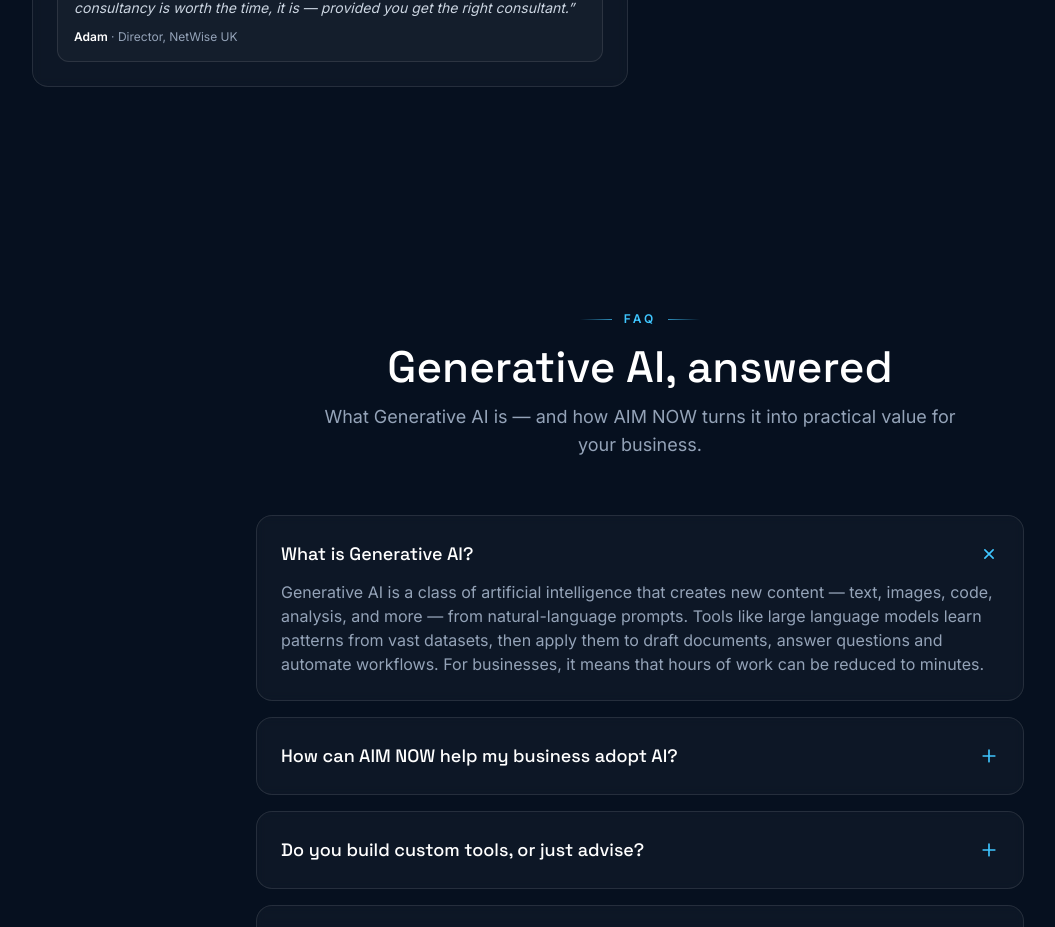
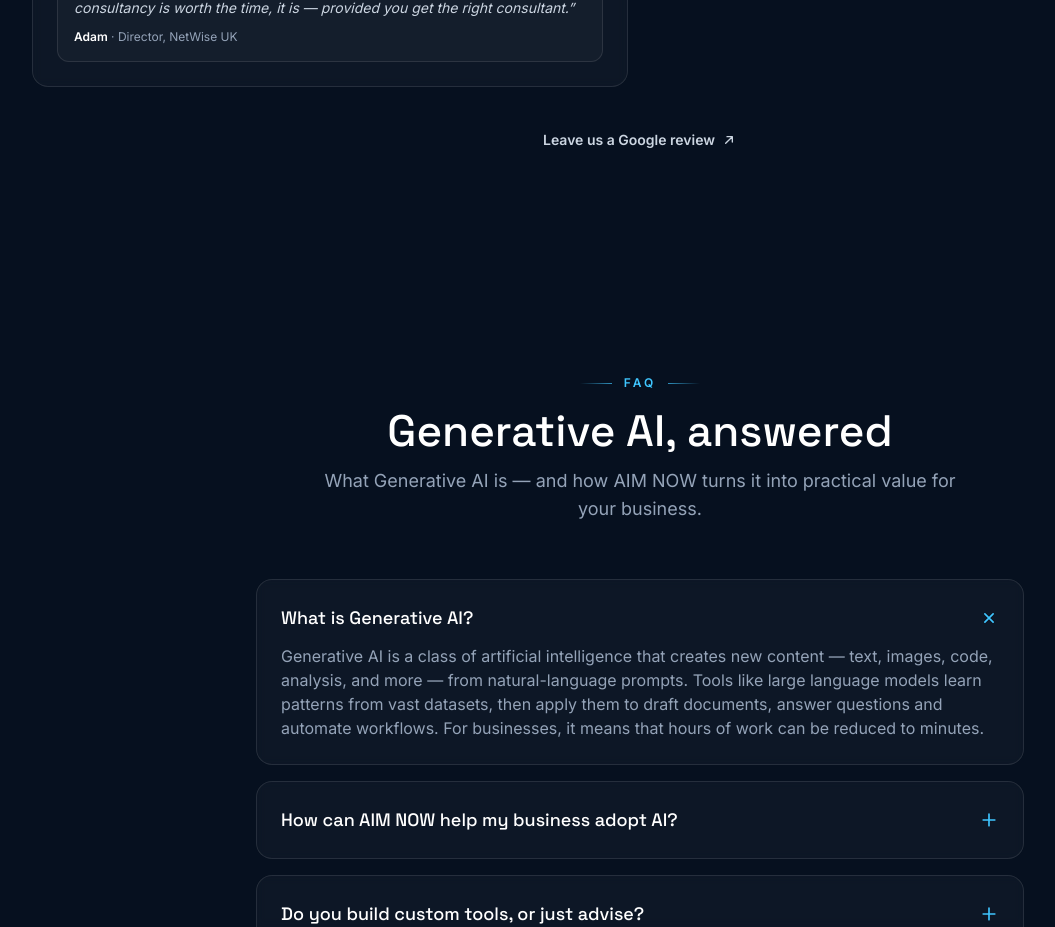
Before and after one commit to darrentang-ai/aimnow, a React (Vite) app: page / in a window 1280 px wide. Shown: the part 5080-6007 px from the top of the page, without its empty margins (0-1055 px from the left). Built offline with nearby package versions, Linux system fonts and the light colour scheme.

Commit message:
Add Google review link below projects section

```diff
--- a/src/components/Projects.jsx
+++ b/src/components/Projects.jsx
@@ -198,6 +198,22 @@
             </Reveal>
           ))}
         </div>
+
+        <Reveal delay={companies.length * 0.08}>
+          <div className="mt-10 text-center">
+            <a
+              href="https://g.page/r/CROM9LxmlKzNEBM/review"
+              target="_blank"
+              rel="noopener noreferrer"
+              className="inline-flex items-center gap-1.5 text-sm font-semibold text-slate-300 transition-colors hover:text-cyan-glow"
+            >
+              Leave us a Google review
+              <svg viewBox="0 0 24 24" className="h-4 w-4" fill="none">
+                <path d="M7 17 17 7M9 7h8v8" stroke="currentColor" strokeWidth="2" strokeLinecap="round" strokeLinejoin="round" />
+              </svg>
+            </a>
+          </div>
+        </Reveal>
       </div>
     </section>
   )
```
